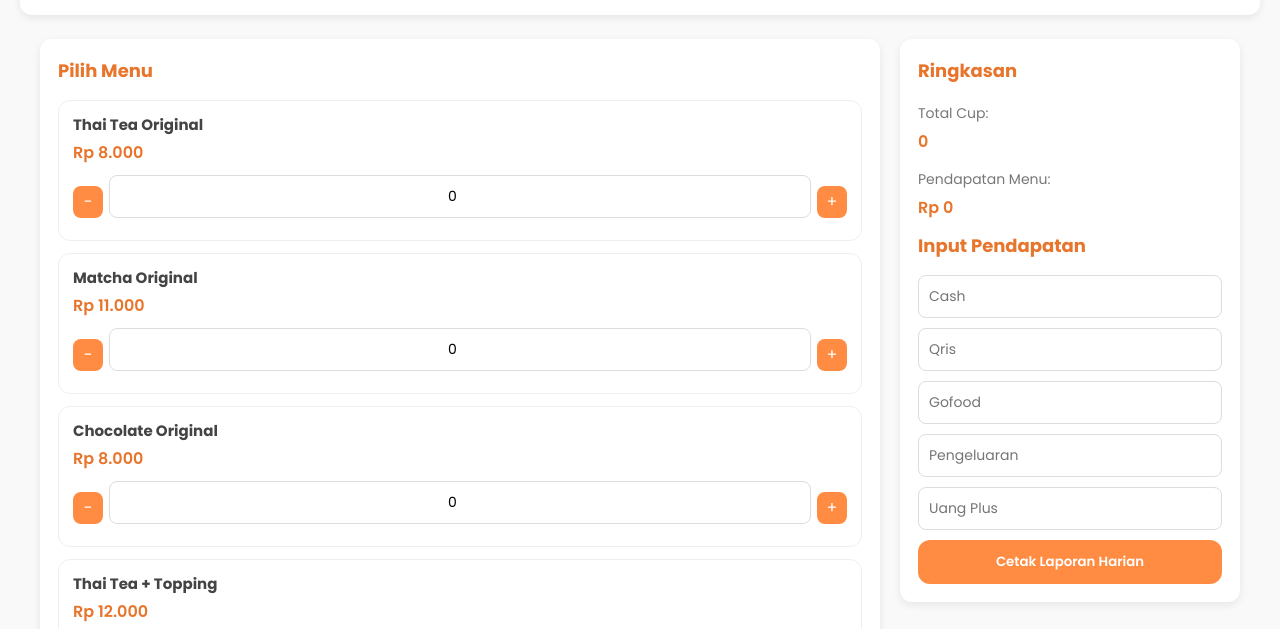
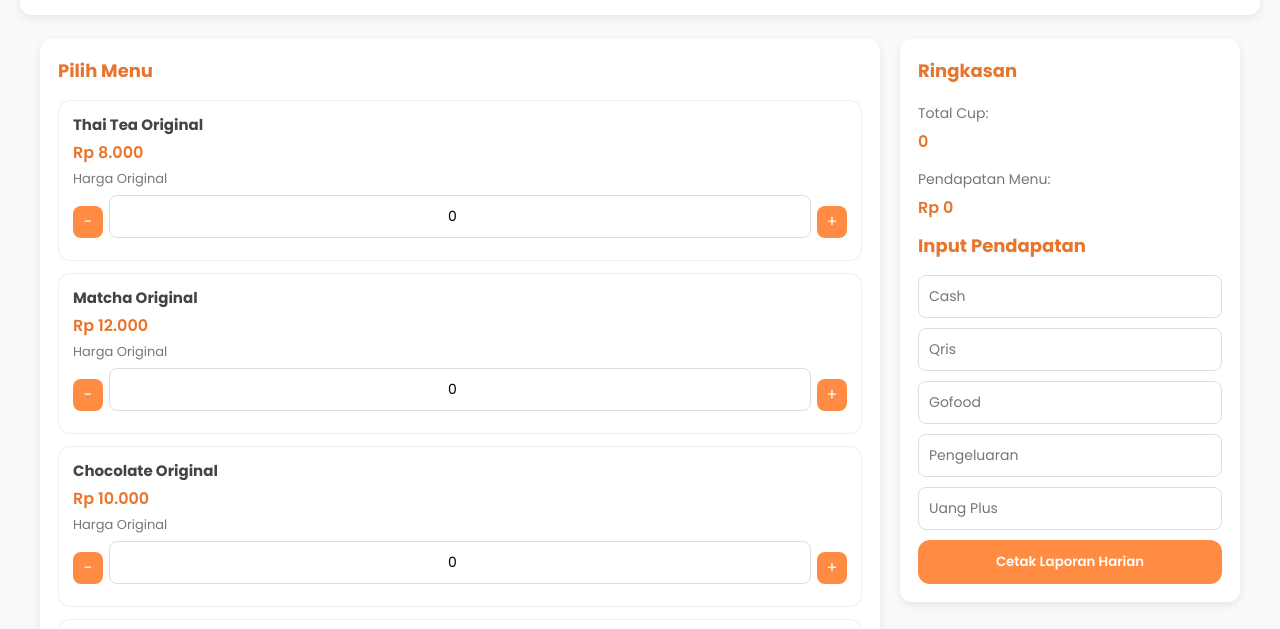
Before and after one commit to samuelroycristian/cheeztoria-tracker, a plain HTML site: page index.html in a window 1280 px wide. Shown: the part 101-730 px from the top of the page. Drawn offline with Linux system fonts and the light colour scheme.

Commit message:
Add files via upload

```diff
--- a/index.html
+++ b/index.html
@@ -100,6 +100,11 @@
       color: var(--primary-dark);
       font-weight: 600;
       margin: 4px 0;
+    }
+
+    .menu-item small {
+      color: var(--muted);
+      font-size: 13px;
     }
 
     .qty-controls {
@@ -233,13 +238,13 @@
 
   <script>
     const menus = [
-      { id:'M1', name:'Thai Tea Original', price:8000 },
-      { id:'M2', name:'Matcha Original', price:11000 },
-      { id:'M3', name:'Chocolate Original', price:8000 },
-      { id:'M4', name:'Thai Tea + Topping', price:12000 },
-      { id:'M5', name:'Matcha + Topping', price:15000 },
-      { id:'M6', name:'Chocolate + Topping', price:12000 },
-      { id:'M7', name:'Thai Tea Brown Sugar Bakar', price:12000 }
+      { id:'M1', name:'Thai Tea Original', price:8000, type:'Harga Original' },
+      { id:'M2', name:'Matcha Original', price:12000, type:'Harga Original' },
+      { id:'M3', name:'Chocolate Original', price:10000, type:'Harga Original' },
+      { id:'M4', name:'Thai Tea + Topping', price:12000, type:'Harga + Topping' },
+      { id:'M5', name:'Matcha + Topping', price:16000, type:'Harga + Topping' },
+      { id:'M6', name:'Chocolate + Topping', price:14000, type:'Harga + Topping' },
+      { id:'M7', name:'Thai Tea Brown Sugar Bakar', price:12000, type:'Menu Tambahan' }
     ];
 
     const menuList = document.getElementById('menuList');
@@ -261,6 +266,7 @@
         div.innerHTML = `
           <strong>${m.name}</strong>
           <div class="price">${formatRp(m.price)}</div>
+          <small>${m.type}</small>
           <div class="qty-controls">
             <button onclick="changeQty('${m.id}', -1)">-</button>
             <input type="number" id="qty_${m.id}" value="${orders[m.id]?.qty || 0}" readonly />
@@ -300,7 +306,7 @@
       for(const k in orders){
         if(orders[k].qty>0){
           const menu = menus.find(m=>m.id===k);
-          report += `${menu.name}: ${orders[k].qty} cup\n`;
+          report += `${menu.name} (${menu.type}): ${orders[k].qty} cup\n`;
         }
       }
       report += `\nTotal Cup Terjual: ${totalCup}\nPendapatan Menu: ${formatRp(totalRevenue)}\n\nREKAP PENJUALAN\n-----------------\n`;
```
